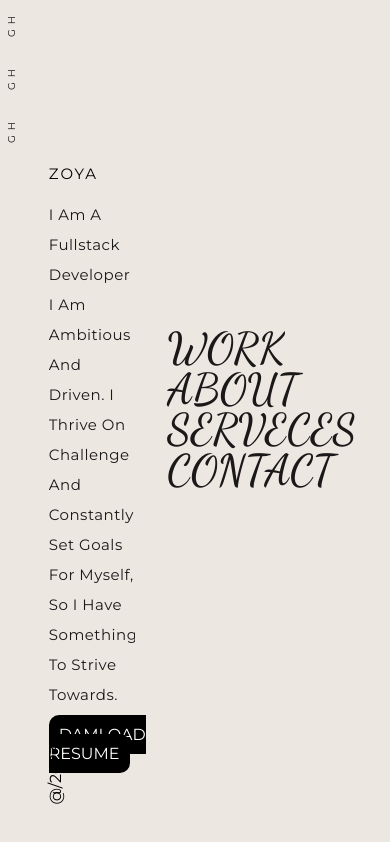
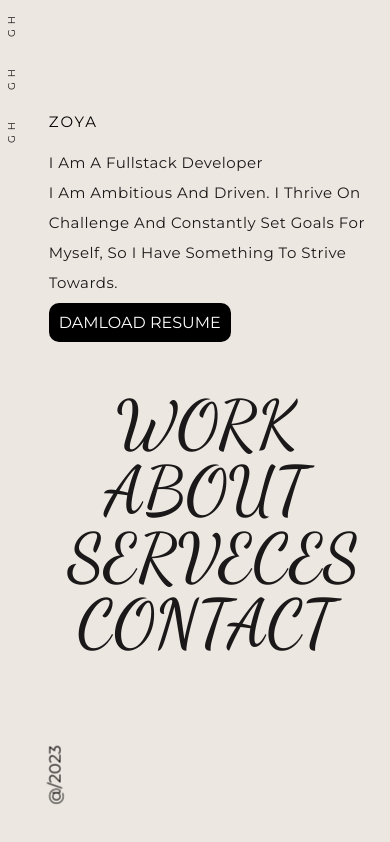
Before and after one commit to Zoya-siddiqui/Portfolio, a plain HTML site: page index.html in a window 390 px wide. Drawn offline with Linux system fonts and the light colour scheme; a web font is replaced by a local one.

Commit message:
reponsive

```diff
--- a/index2.css
+++ b/index2.css
@@ -342,3 +342,63 @@ p {
     border: 1px #000;
     border-bottom: 1px solid #1a1818;
  }
+@media screen and  (max-width:412px){
+ .section-left {
+    width: 95%;
+    height: 15vh;
+    flex-direction: column;
+    justify-content: center;
+    align-items: flex-start;
+    display: flex;
+    position: fixed;
+    margin-left: 7vw;
+}
+.section-right {
+    width: 100%;
+    height: 100vh;
+    /* float: right; */
+    grid-column-gap: 16px;
+    grid-row-gap: 16px;
+    text-align: center;
+    flex-direction: column;
+    justify-content: center;
+    align-items: center;
+    padding-top: 7vh;
+    display: flex;
+    position: relative;
+    top: 0%;
+    bottom: 0%;
+    left: auto;
+    right: 0%;
+}
+.nav {
+    /* text-align: left; */
+    text-align: center;
+    padding-top: 50%;
+    /* padding-left: 6%; */
+
+}
+.nav-item {
+    /* text-align: right; */
+    padding-right: 5%;
+    display: inline-block;
+    position: relative;
+}
+.nav-link {
+    z-index: 100;
+    color: #1a1818;
+    text-align: left;
+    text-transform: uppercase;
+    border: 0 solid #000;
+    font-family: 'Dancing Script', cursive;
+    font-size: 11vw;
+    font-weight: 300;
+    line-height: 1em;
+    text-decoration: none;
+    /* transition: transform 3s ease-in-out, color .3s ease-in-out, font-size .3s ease-in-out; */
+    transition: all 0.5s ease-in-out;
+    display: block;
+    font-size: 17vw;
+    position: relative;
+}
+}
```
